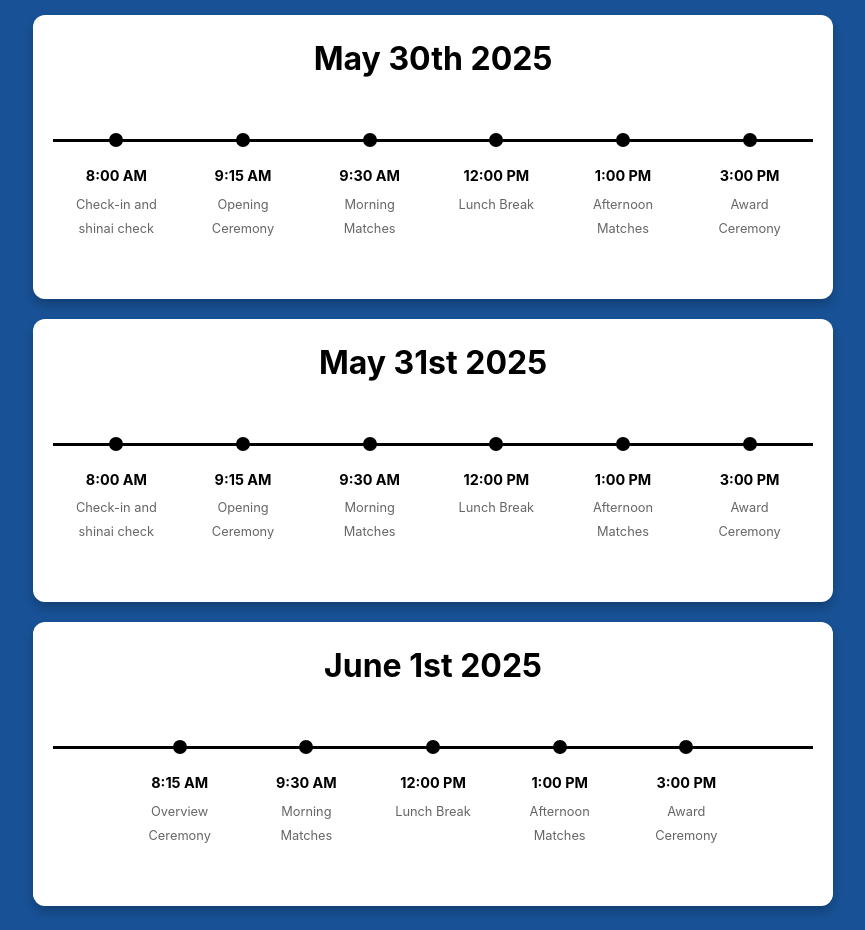
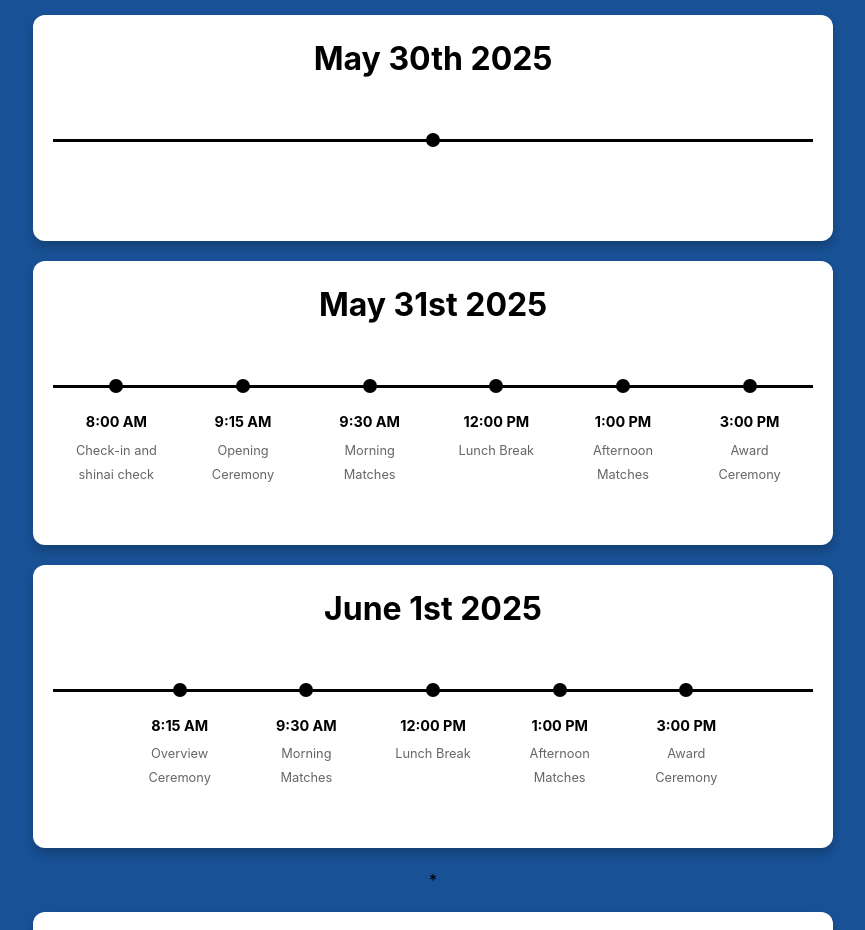
Before and after one commit to dat-nix/Landing-page, a React (Vite) app: page /rikt in a window 1280 px wide. Shown: the part 2660-3590 px from the top of the page, without its empty margins (207-1072 px from the left). Built offline with nearby package versions, Linux system fonts and the light colour scheme.

Commit message:
Update content.js
ẩn nội dung May 30th - thay bằng to be announce

```diff
--- a/src/configs/content.js
+++ b/src/configs/content.js
@@ -110,12 +110,13 @@ export const content = {
         {
             date: "May 30th 2025",
             events: [
+                 {/*
                 { time: "8:00 AM", activity: "Check-in and shinai check" },
                 { time: "9:15 AM", activity: "Opening Ceremony" },
                 { time: "9:30 AM", activity: "Morning Matches" },
                 { time: "12:00 PM", activity: "Lunch Break" },
                 { time: "1:00 PM", activity: "Afternoon Matches" },
-                { time: "3:00 PM", activity: "Award Ceremony" },
+                { time: "3:00 PM", activity: "Award Ceremony" }, */}
             ],
         },
         {
```
